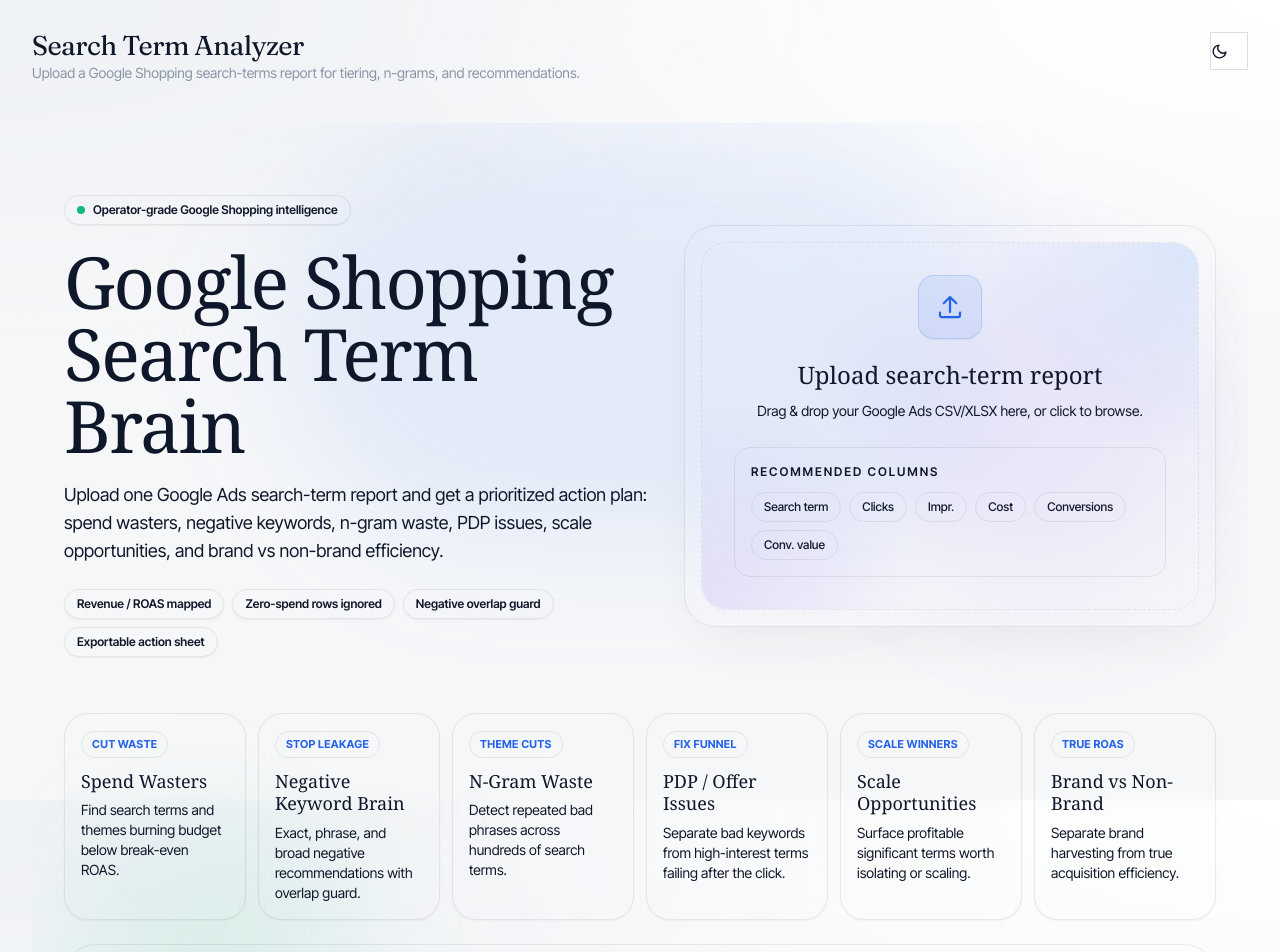
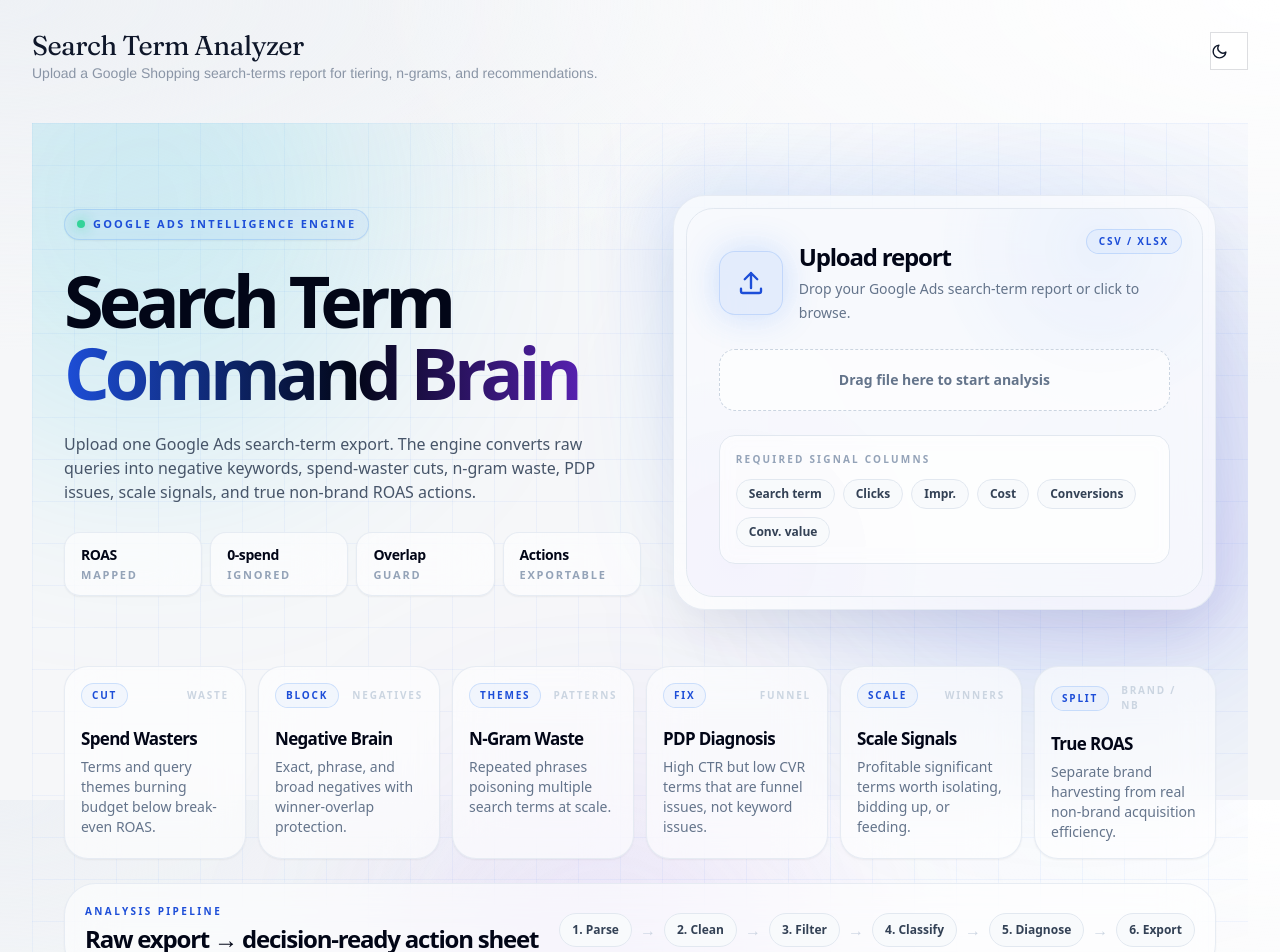
Before and after one commit to mgbrl-meta/search-term-analyzer, a Next.js app: page / in a window 1280 px wide. Shown: the top 952 px of the page. Built offline with nearby package versions, Linux system fonts and the light colour scheme.

Commit message:
Make upload screen futuristic with Helvetica UI

```diff
--- a/components/FileUpload.tsx
+++ b/components/FileUpload.tsx
@@ -16,44 +16,43 @@
 const brainCards = [
   {
     title: "Spend Wasters",
-    body: "Find search terms and themes burning budget below break-even ROAS.",
-    tag: "Cut waste",
+    body: "Terms and query themes burning budget below break-even ROAS.",
+    tag: "CUT",
+    metric: "Waste",
   },
   {
-    title: "Negative Keyword Brain",
-    body: "Exact, phrase, and broad negative recommendations with overlap guard.",
-    tag: "Stop leakage",
+    title: "Negative Brain",
+    body: "Exact, phrase, and broad negatives with winner-overlap protection.",
+    tag: "BLOCK",
+    metric: "Negatives",
   },
   {
     title: "N-Gram Waste",
-    body: "Detect repeated bad phrases across hundreds of search terms.",
-    tag: "Theme cuts",
+    body: "Repeated phrases poisoning multiple search terms at scale.",
+    tag: "THEMES",
+    metric: "Patterns",
   },
   {
-    title: "PDP / Offer Issues",
-    body: "Separate bad keywords from high-interest terms failing after the click.",
-    tag: "Fix funnel",
+    title: "PDP Diagnosis",
+    body: "High CTR but low CVR terms that are funnel issues, not keyword issues.",
+    tag: "FIX",
+    metric: "Funnel",
   },
   {
-    title: "Scale Opportunities",
-    body: "Surface profitable significant terms worth isolating or scaling.",
-    tag: "Scale winners",
+    title: "Scale Signals",
+    body: "Profitable significant terms worth isolating, bidding up, or feeding.",
+    tag: "SCALE",
+    metric: "Winners",
   },
   {
-    title: "Brand vs Non-Brand",
-    body: "Separate brand harvesting from true acquisition efficiency.",
-    tag: "True ROAS",
+    title: "True ROAS",
+    body: "Separate brand harvesting from real non-brand acquisition efficiency.",
+    tag: "SPLIT",
+    metric: "Brand / NB",
   },
 ];
 
-const pipeline = [
-  "Parse",
-  "Clean",
-  "Ignore zero-spend",
-  "Classify intent",
-  "Detect waste",
-  "Export actions",
-];
+const pipeline = ["Parse", "Clean", "Filter", "Classify", "Diagnose", "Export"];
 
 const requiredColumns = [
   "Search term",
@@ -76,7 +75,7 @@
     try {
       handler?.(file);
     } catch {
-      // Keep upload UI resilient even if one optional handler fails.
+      // Keep upload UI resilient.
     }
   });
 }
@@ -99,7 +98,7 @@
     if (!file) return;
 
     if (!isValidFile(file)) {
-      setLocalError("Please upload a CSV or XLSX file exported from Google Ads.");
+      setLocalError("Upload a CSV or XLSX file exported from Google Ads.");
       return;
     }
 
@@ -109,56 +108,74 @@
   }
 
   return (
-    <div className="relative mx-auto w-full max-w-7xl px-4 pb-10 pt-4 sm:px-6 lg:px-8">
-      <div className="pointer-events-none absolute inset-0 -z-10 overflow-hidden">
-        <div className="absolute left-1/2 top-0 h-[420px] w-[720px] -translate-x-1/2 rounded-full bg-blue-500/10 blur-3xl" />
-        <div className="absolute right-10 top-36 h-[320px] w-[320px] rounded-full bg-violet-500/10 blur-3xl" />
-        <div className="absolute bottom-0 left-10 h-[280px] w-[280px] rounded-full bg-emerald-500/10 blur-3xl" />
+    <div className="relative mx-auto min-h-[calc(100vh-80px)] w-full max-w-7xl overflow-hidden px-4 pb-10 pt-4 font-sans sm:px-6 lg:px-8">
+      <style jsx global>{`
+        body {
+          font-family: Helvetica, Arial, system-ui, -apple-system, BlinkMacSystemFont, "Segoe UI", sans-serif !important;
+        }
+
+        .font-serif {
+          font-family: Helvetica, Arial, system-ui, -apple-system, BlinkMacSystemFont, "Segoe UI", sans-serif !important;
+        }
+      `}</style>
+
+      <div className="pointer-events-none absolute inset-0 -z-10">
+        <div className="absolute inset-0 bg-[linear-gradient(to_right,rgba(59,130,246,0.06)_1px,transparent_1px),linear-gradient(to_bottom,rgba(59,130,246,0.06)_1px,transparent_1px)] bg-[size:42px_42px]" />
+        <div className="absolute left-[-12%] top-[-20%] h-[520px] w-[520px] rounded-full bg-cyan-500/15 blur-[110px]" />
+        <div className="absolute right-[-8%] top-[8%] h-[540px] w-[540px] rounded-full bg-blue-600/15 blur-[120px]" />
+        <div className="absolute bottom-[-18%] left-[30%] h-[420px] w-[420px] rounded-full bg-violet-600/10 blur-[110px]" />
       </div>
 
-      <section className="grid items-center gap-8 py-8 lg:grid-cols-[1.05fr_0.95fr] lg:py-14">
+      <section className="grid items-center gap-8 py-8 lg:grid-cols-[1.03fr_0.97fr] lg:py-14">
         <div>
-          <div className="mb-5 inline-flex items-center gap-2 rounded-full border border-[color:var(--border)] bg-[color:var(--panel)] px-3 py-1.5 text-xs font-semibold text-[color:var(--muted-foreground)] shadow-sm backdrop-blur">
-            <span className="h-2 w-2 rounded-full bg-emerald-500" />
-            Operator-grade Google Shopping intelligence
+          <div className="mb-6 inline-flex items-center gap-2 rounded-full border border-blue-500/20 bg-blue-500/5 px-3 py-1.5 text-[11px] font-black uppercase tracking-[0.2em] text-blue-700 shadow-sm backdrop-blur">
+            <span className="h-2 w-2 rounded-full bg-emerald-400 shadow-[0_0_14px_rgba(52,211,153,0.9)]" />
+            Google Ads Intelligence Engine
           </div>
 
-          <h1 className="max-w-4xl font-serif text-5xl leading-[0.95] tracking-tight text-[color:var(--foreground)] sm:text-6xl lg:text-7xl">
-            Google Shopping Search Term Brain
+          <h1 className="max-w-4xl text-5xl font-black leading-[0.92] tracking-[-0.07em] text-slate-950 sm:text-6xl lg:text-7xl">
+            Search Term
+            <span className="block bg-gradient-to-r from-blue-700 via-slate-950 to-violet-700 bg-clip-text text-transparent">
+              Command Brain
+            </span>
           </h1>
 
-          <p className="mt-5 max-w-2xl text-base leading-7 text-[color:var(--muted-foreground)] sm:text-lg">
-            Upload one Google Ads search-term report and get a prioritized action plan:
-            spend wasters, negative keywords, n-gram waste, PDP issues, scale opportunities,
-            and brand vs non-brand efficiency.
+          <p className="mt-6 max-w-2xl text-[15px] font-medium leading-7 text-slate-600 sm:text-base">
+            Upload one Google Ads search-term export. The engine converts raw queries into
+            negative keywords, spend-waster cuts, n-gram waste, PDP issues, scale signals,
+            and true non-brand ROAS actions.
           </p>
 
-          <div className="mt-6 flex flex-wrap gap-2">
+          <div className="mt-7 grid max-w-2xl grid-cols-2 gap-2 sm:grid-cols-4">
             {[
-              "Revenue / ROAS mapped",
-              "Zero-spend rows ignored",
-              "Negative overlap guard",
-              "Exportable action sheet",
-            ].map((badge) => (
-              <span
-                key={badge}
-                className="rounded-full border border-[color:var(--border)] bg-[color:var(--panel)] px-3 py-1.5 text-xs font-semibold text-[color:var(--foreground)] shadow-sm backdrop-blur"
+              ["ROAS", "mapped"],
+              ["0-spend", "ignored"],
+              ["Overlap", "guard"],
+              ["Actions", "exportable"],
+            ].map(([top, bottom]) => (
+              <div
+                key={top}
+                className="rounded-2xl border border-slate-200/80 bg-white/60 px-4 py-3 shadow-sm backdrop-blur-xl"
               >
-                {badge}
-              </span>
+                <div className="text-sm font-black tracking-[-0.03em] text-slate-950">{top}</div>
+                <div className="mt-0.5 text-[11px] font-bold uppercase tracking-[0.16em] text-slate-400">
+                  {bottom}
+                </div>
+              </div>
             ))}
           </div>
         </div>
 
-        <div className="rounded-[2rem] border border-[color:var(--border)] bg-[color:var(--panel)] p-4 shadow-2xl shadow-black/5 backdrop-blur-xl">
+        <div className="relative">
+          <div className="absolute -inset-4 rounded-[2.5rem] bg-gradient-to-br from-blue-500/20 via-transparent to-violet-500/20 blur-2xl" />
+
+          <div className="relative rounded-[2rem] border border-slate-200/80 bg-white/70 p-3 shadow-2xl shadow-blue-950/10 backdrop-blur-2xl">
             <div
               role="button"
               tabIndex={0}
               onClick={() => inputRef.current?.click()}
               onKeyDown={(event) => {
-              if (event.key === "Enter" || event.key === " ") {
-                inputRef.current?.click();
-              }
+                if (event.key === "Enter" || event.key === " ") inputRef.current?.click();
               }}
               onDragOver={(event) => {
                 event.preventDefault();
@@ -171,13 +188,16 @@
                 handleFile(event.dataTransfer.files?.[0]);
               }}
               className={[
-              "group relative overflow-hidden rounded-[1.6rem] border border-dashed p-7 transition-all sm:p-8",
+                "group relative overflow-hidden rounded-[1.7rem] border p-7 transition-all sm:p-8",
                 dragActive
                   ? "border-blue-500 bg-blue-500/10"
-                : "border-[color:var(--border)] bg-[color:var(--background)] hover:border-blue-500/50 hover:bg-blue-500/5",
+                  : "border-slate-200 bg-slate-50/70 hover:border-blue-400 hover:bg-blue-50/40",
               ].join(" ")}
             >
-            <div className="absolute inset-0 -z-10 bg-[radial-gradient(circle_at_top_right,rgba(59,130,246,0.16),transparent_35%),radial-gradient(circle_at_bottom_left,rgba(139,92,246,0.14),transparent_35%)]" />
+              <div className="absolute inset-0 -z-10 bg-[radial-gradient(circle_at_80%_10%,rgba(59,130,246,0.22),transparent_32%),radial-gradient(circle_at_10%_90%,rgba(139,92,246,0.16),transparent_35%)]" />
+              <div className="absolute right-5 top-5 rounded-full border border-blue-500/20 bg-blue-500/5 px-3 py-1 text-[10px] font-black uppercase tracking-[0.18em] text-blue-700">
+                CSV / XLSX
+              </div>
 
               <input
                 ref={inputRef}
@@ -187,64 +207,73 @@
                 onChange={(event) => handleFile(event.target.files?.[0])}
               />
 
-            <div className="mx-auto flex h-16 w-16 items-center justify-center rounded-2xl border border-blue-500/20 bg-blue-500/10 text-blue-600 shadow-sm transition group-hover:scale-105">
+              <div className="flex items-center gap-4">
+                <div className="flex h-16 w-16 shrink-0 items-center justify-center rounded-2xl border border-blue-500/20 bg-blue-500/10 text-blue-700 shadow-[0_0_35px_rgba(59,130,246,0.25)] transition group-hover:scale-105">
                   <svg width="30" height="30" viewBox="0 0 24 24" fill="none" aria-hidden="true">
                     <path
                       d="M12 16V4M12 4L7 9M12 4L17 9"
                       stroke="currentColor"
-                  strokeWidth="1.8"
+                      strokeWidth="1.9"
                       strokeLinecap="round"
                       strokeLinejoin="round"
                     />
                     <path
                       d="M20 16.5V18.5C20 19.3284 19.3284 20 18.5 20H5.5C4.67157 20 4 19.3284 4 18.5V16.5"
                       stroke="currentColor"
-                  strokeWidth="1.8"
+                      strokeWidth="1.9"
                       strokeLinecap="round"
                     />
                   </svg>
                 </div>
 
-            <div className="mt-5 text-center">
-              <h2 className="font-serif text-2xl text-[color:var(--foreground)]">
-                Upload search-term report
+                <div className="min-w-0">
+                  <h2 className="text-2xl font-black tracking-[-0.05em] text-slate-950">
+                    Upload report
                   </h2>
-              <p className="mt-2 text-sm leading-6 text-[color:var(--muted-foreground)]">
-                Drag & drop your Google Ads CSV/XLSX here, or click to browse.
+                  <p className="mt-1 text-sm font-medium leading-6 text-slate-500">
+                    Drop your Google Ads search-term report or click to browse.
                   </p>
+                </div>
+              </div>
 
+              <div className="mt-6">
                 {selectedFile ? (
-                <div className="mx-auto mt-4 max-w-md rounded-2xl border border-emerald-500/20 bg-emerald-500/10 px-4 py-3 text-sm font-semibold text-emerald-700">
+                  <div className="rounded-2xl border border-emerald-500/20 bg-emerald-500/10 px-4 py-3 text-sm font-black text-emerald-700">
                     Selected: {selectedFile.name}
                   </div>
-              ) : null}
+                ) : (
+                  <div className="rounded-2xl border border-dashed border-slate-300 bg-white/60 px-4 py-5 text-center text-sm font-bold text-slate-500">
+                    Drag file here to start analysis
+                  </div>
+                )}
 
                 {isLoading ? (
-                <div className="mx-auto mt-4 max-w-md rounded-2xl border border-blue-500/20 bg-blue-500/10 px-4 py-3 text-sm font-semibold text-blue-700">
-                  Analyzing report and building action brain…
+                  <div className="mt-3 rounded-2xl border border-blue-500/20 bg-blue-500/10 px-4 py-3 text-sm font-black text-blue-700">
+                    Building operator action brain…
                   </div>
                 ) : null}
 
                 {error ? (
-                <div className="mx-auto mt-4 max-w-md rounded-2xl border border-red-500/25 bg-red-500/10 px-4 py-3 text-left text-sm font-medium text-red-600">
+                  <div className="mt-3 rounded-2xl border border-red-500/25 bg-red-500/10 px-4 py-3 text-sm font-bold text-red-600">
                     {error}
                   </div>
                 ) : null}
               </div>
 
-            <div className="mt-6 rounded-2xl border border-[color:var(--border)] bg-[color:var(--panel)] p-4">
-              <div className="text-xs font-semibold uppercase tracking-[0.16em] text-[color:var(--muted-foreground)]">
-                Recommended columns
+              <div className="mt-6 rounded-2xl border border-slate-200 bg-white/60 p-4 backdrop-blur">
+                <div className="text-[10px] font-black uppercase tracking-[0.22em] text-slate-400">
+                  Required signal columns
                 </div>
                 <div className="mt-3 flex flex-wrap gap-2">
                   {requiredColumns.map((col) => (
                     <span
                       key={col}
-                    className="rounded-full border border-[color:var(--border)] bg-[color:var(--background)] px-3 py-1.5 text-xs font-medium text-[color:var(--foreground)]"
+                      className="rounded-full border border-slate-200 bg-slate-50 px-3 py-1.5 text-xs font-bold text-slate-700"
                     >
                       {col}
                     </span>
                   ))}
+                </div>
               </div>
             </div>
           </div>
@@ -255,40 +284,48 @@
         {brainCards.map((card) => (
           <div
             key={card.title}
-            className="rounded-3xl border border-[color:var(--border)] bg-[color:var(--panel)] p-4 shadow-sm backdrop-blur transition hover:-translate-y-0.5 hover:shadow-lg"
+            className="group relative overflow-hidden rounded-3xl border border-slate-200/80 bg-white/60 p-4 shadow-sm backdrop-blur-xl transition hover:-translate-y-1 hover:border-blue-400/60 hover:shadow-xl hover:shadow-blue-950/5"
           >
-            <div className="mb-3 inline-flex rounded-full border border-[color:var(--border)] bg-[color:var(--background)] px-2.5 py-1 text-[11px] font-bold uppercase tracking-wide text-blue-600">
+            <div className="absolute inset-x-0 top-0 h-px bg-gradient-to-r from-transparent via-blue-500/60 to-transparent opacity-0 transition group-hover:opacity-100" />
+
+            <div className="mb-5 flex items-center justify-between gap-3">
+              <span className="rounded-full border border-blue-500/20 bg-blue-500/5 px-2.5 py-1 text-[10px] font-black uppercase tracking-[0.18em] text-blue-700">
                 {card.tag}
+              </span>
+              <span className="text-[10px] font-black uppercase tracking-[0.18em] text-slate-300">
+                {card.metric}
+              </span>
             </div>
-            <h3 className="font-serif text-lg leading-tight text-[color:var(--foreground)]">
+
+            <h3 className="text-[17px] font-black leading-tight tracking-[-0.04em] text-slate-950">
               {card.title}
             </h3>
-            <p className="mt-2 text-sm leading-5 text-[color:var(--muted-foreground)]">
+            <p className="mt-2 text-sm font-medium leading-5 text-slate-500">
               {card.body}
             </p>
           </div>
         ))}
       </section>
 
-      <section className="mt-6 rounded-[2rem] border border-[color:var(--border)] bg-[color:var(--panel)] p-5 shadow-sm backdrop-blur">
+      <section className="mt-6 rounded-[2rem] border border-slate-200/80 bg-white/60 p-5 shadow-sm backdrop-blur-xl">
         <div className="flex flex-col gap-5 lg:flex-row lg:items-center lg:justify-between">
           <div>
-            <p className="text-xs font-semibold uppercase tracking-[0.18em] text-[color:var(--muted-foreground)]">
+            <p className="text-[10px] font-black uppercase tracking-[0.24em] text-blue-700">
               Analysis pipeline
             </p>
-            <h3 className="mt-1 font-serif text-2xl text-[color:var(--foreground)]">
-              From raw export to operator action sheet
+            <h3 className="mt-1 text-2xl font-black tracking-[-0.05em] text-slate-950">
+              Raw export → decision-ready action sheet
             </h3>
           </div>
 
           <div className="flex flex-wrap items-center gap-2">
             {pipeline.map((step, index) => (
               <React.Fragment key={step}>
-                <span className="rounded-full border border-[color:var(--border)] bg-[color:var(--background)] px-3 py-2 text-xs font-semibold text-[color:var(--foreground)]">
+                <span className="rounded-full border border-slate-200 bg-slate-50 px-3 py-2 text-xs font-black text-slate-700">
                   {index + 1}. {step}
                 </span>
                 {index < pipeline.length - 1 ? (
-                  <span className="hidden text-[color:var(--muted-foreground)] sm:inline">→</span>
+                  <span className="hidden text-slate-300 sm:inline">→</span>
                 ) : null}
               </React.Fragment>
             ))}
```
Lines whose indentation alone changed are shown as unchanged.
